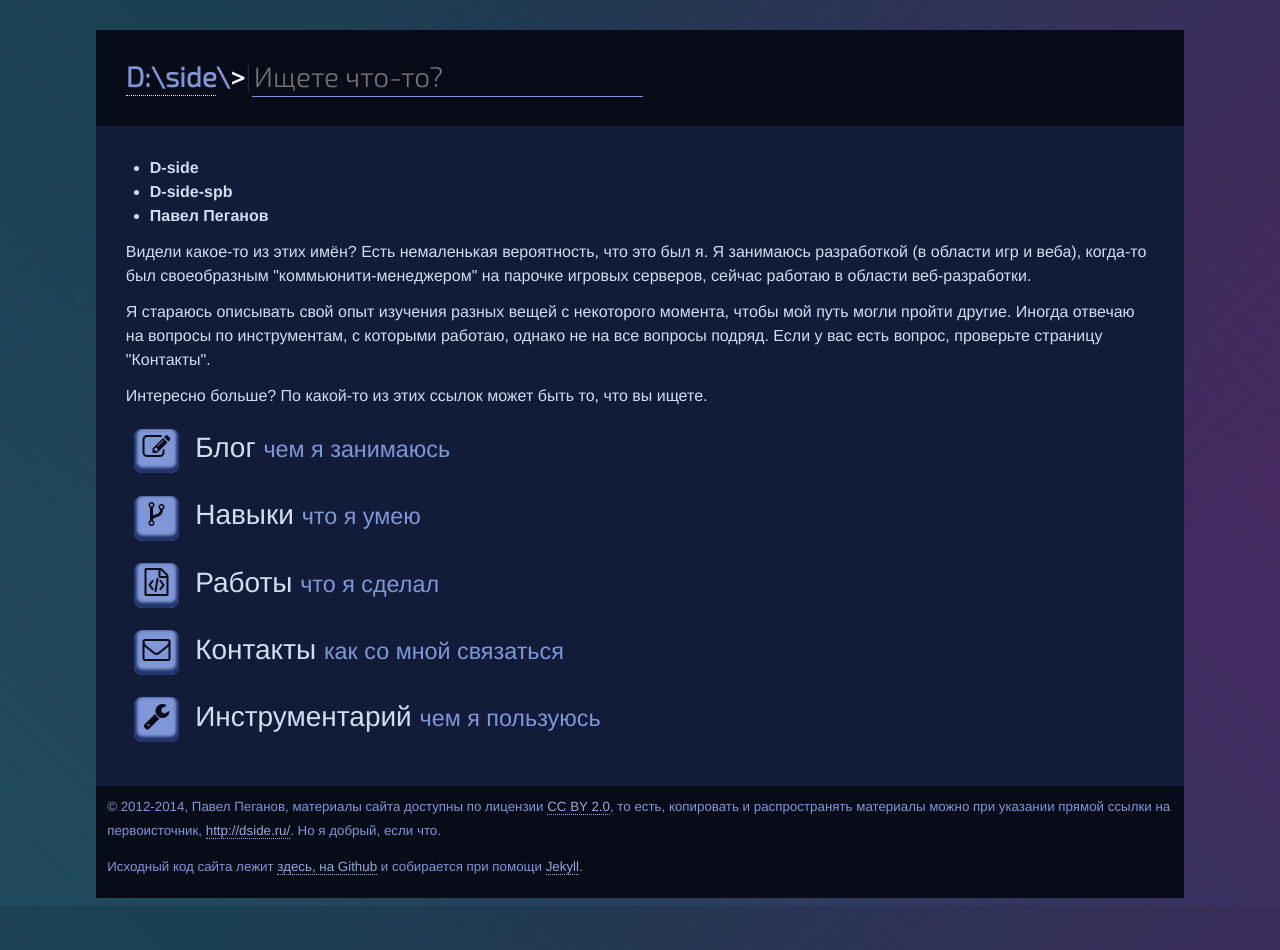
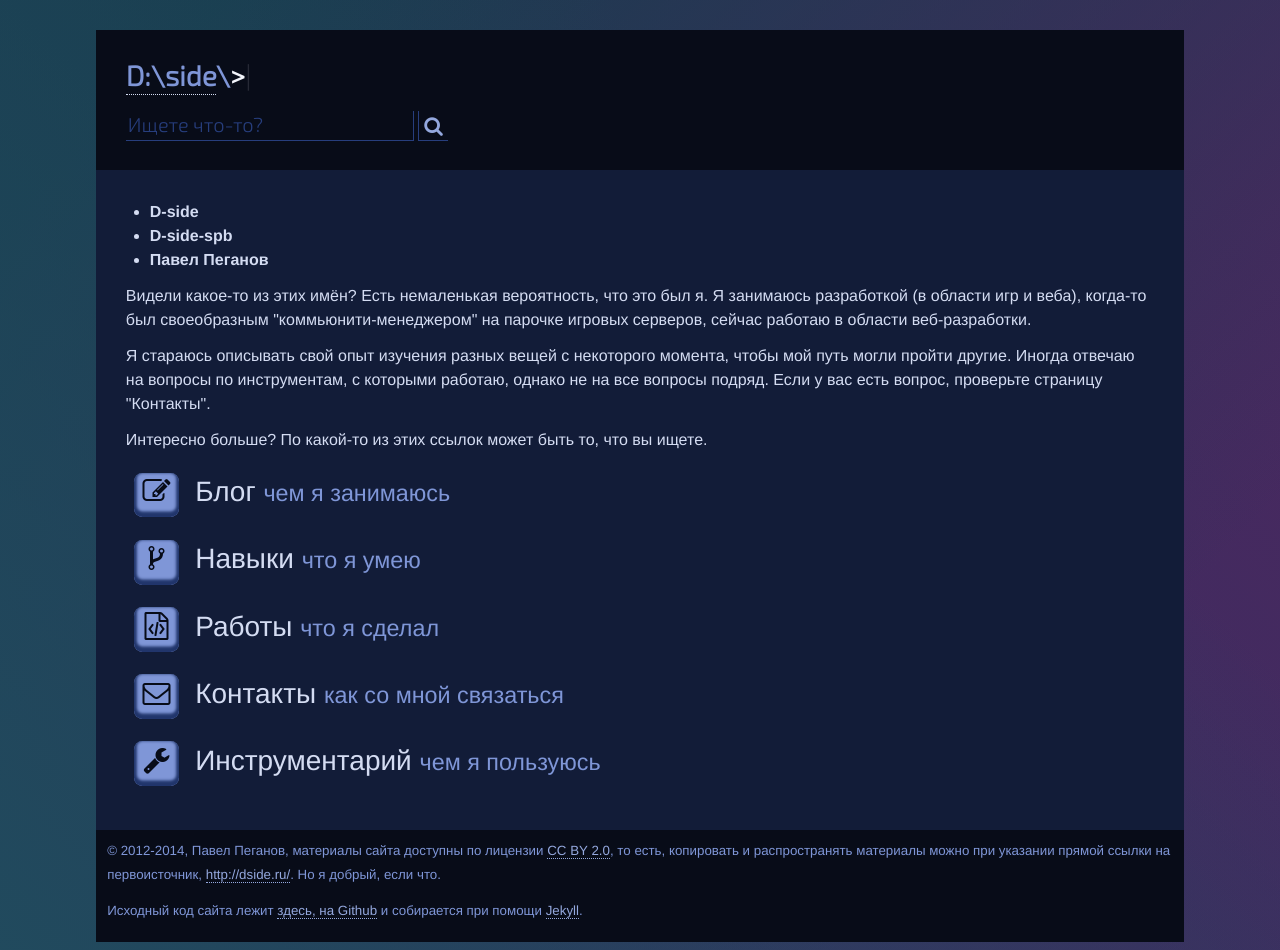
Before and after one commit to D-side/d-side.github.io, a Jekyll site: the page built from index.html, in a window 1280 px wide. Built offline with Jekyll 4.4.1, drawn with Linux system fonts in a browser that asks for light colours.

Commit message:
Search form 2.0

```diff
--- a/_includes/header.html
+++ b/_includes/header.html
@@ -1 +1,6 @@
-<h3 id="path"><span><a href="/">D:\side</a></span>{%if page.tags%}<wbr><span><a href="/blog/">Блог</a></span>{%endif%}{%if page.en%}<wbr><span><a href="/en/">en</a></span>{%endif%}{%if page.title%}<wbr><span class="title">{{page.title}}</span>{%endif%}<b id="cursor"></b><form method="get" action="http://www.google.com/search" class="searchform"><input type="text" name="q" size="25" maxlength="255" value="" placeholder="Ищете что-то?" /><input type="hidden"  name="sitesearch" value="dside.ru" /></form></h3>
+<h3 id="path"><span><a href="/">D:\side</a></span>{%if page.tags%}<wbr><span><a href="/blog/">Блог</a></span>{%endif%}{%if page.en%}<wbr><span><a href="/en/">en</a></span>{%endif%}{%if page.title%}<wbr><span class="title">{{page.title}}</span>{%endif%}<b id="cursor"></b></h3>
+<form method="get" action="http://www.google.com/search" class="searchform">
+  <input type="text" name="q" size="25" maxlength="255" value="" placeholder="Ищете что-то?" />
+  <input type="hidden" name="sitesearch" value="dside.ru" />
+  <input type="submit" value="&#xf002;"/>
+</form>
--- a/assets/main.sass
+++ b/assets/main.sass
@@ -278,11 +278,24 @@ ul.tags
     +animation(fadeIn 0.6s)
 
 .searchform
-  display: inline-block
+  margin-top: 1em
+  //display: inline-block
   input
-    border: none
-    border-bottom: 1px solid $theme04
+    border-width: 0 1px 1px 0
+    border-style: solid
+    border-color: $theme03
     background: transparent
+    height: 1.5em
     color: $theme05
     font-family: $header-font-family
-    font-size: $base-font-size
+    font-size: $base-font-size * 1.25
+    vertical-align: bottom
+    +transition(border-color 0.2s)
+    &:hover
+      border-color: $theme06
+    +placeholder
+      color: $theme03
+  input[type="submit"]
+    font-family: FontAwesome
+    border-width: 0 0 1px 1px
+    padding: 0.25em
```
